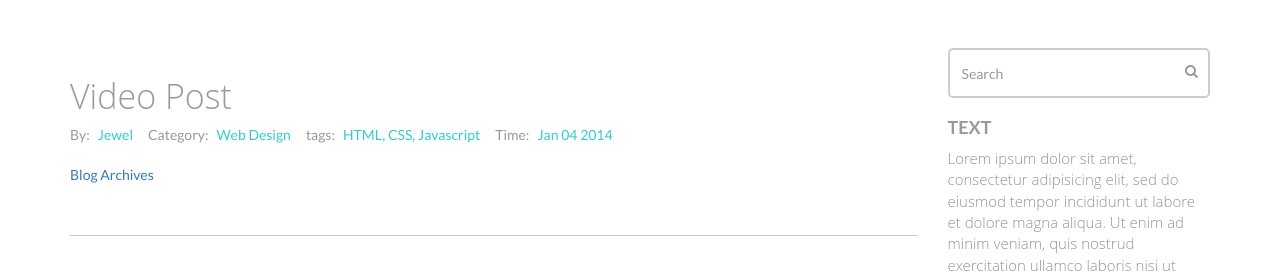
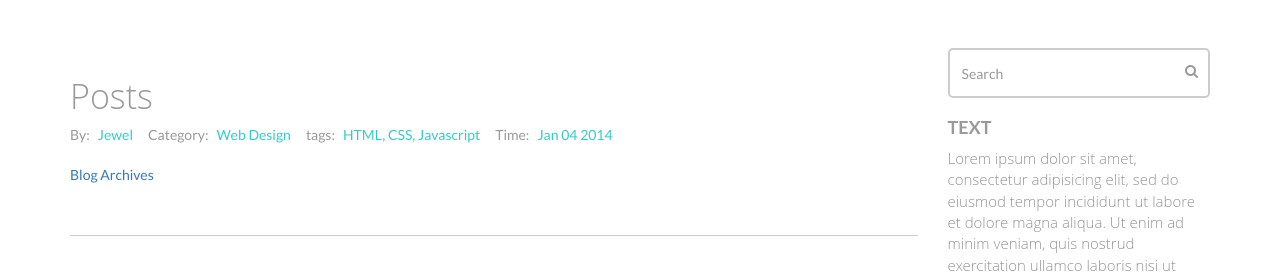
Before and after one commit to malekbenz/malekbenz, a Jekyll site: the page built from index.html, in a window 1280 px wide. Shown: the part 362-635 px from the top of the page. Built offline with Jekyll 4.4.1, drawn with Linux system fonts in a browser that asks for light colours; nearby versions of some CDN libraries; library files that are not in the unit come from our copies.

Commit message:
q l q blogs

```diff
--- a/index.html
+++ b/index.html
@@ -10,11 +10,9 @@ title: Malekbenz, Weblog
 
 <div class="col-xs-12 col-sm-9 col-md-9 col-lg-9">
 	<div class="section-post">
-
 		<!--<img src="img/img8.jpg" alt="post-1" />-->
 
-		<h2>Video Post</h2>
-
+		<h2>Posts</h2>
 		<ul class="post-by">
 			<li>By:<span>Jewel</span></li>
 			<li>Category:<span>Web Design</span></li>
```
